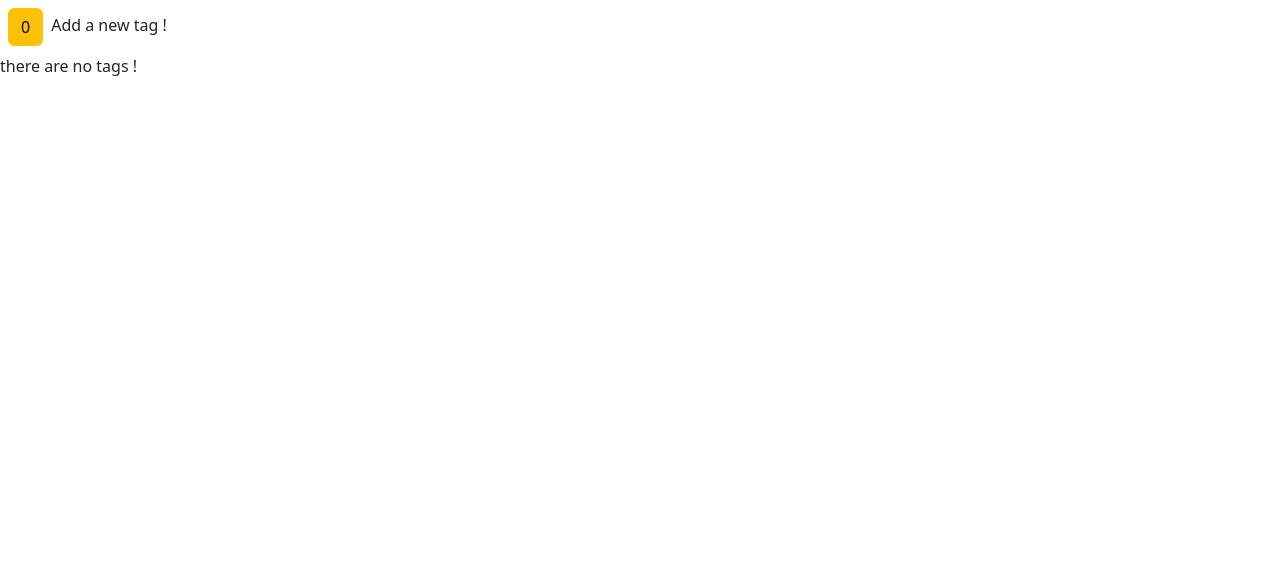
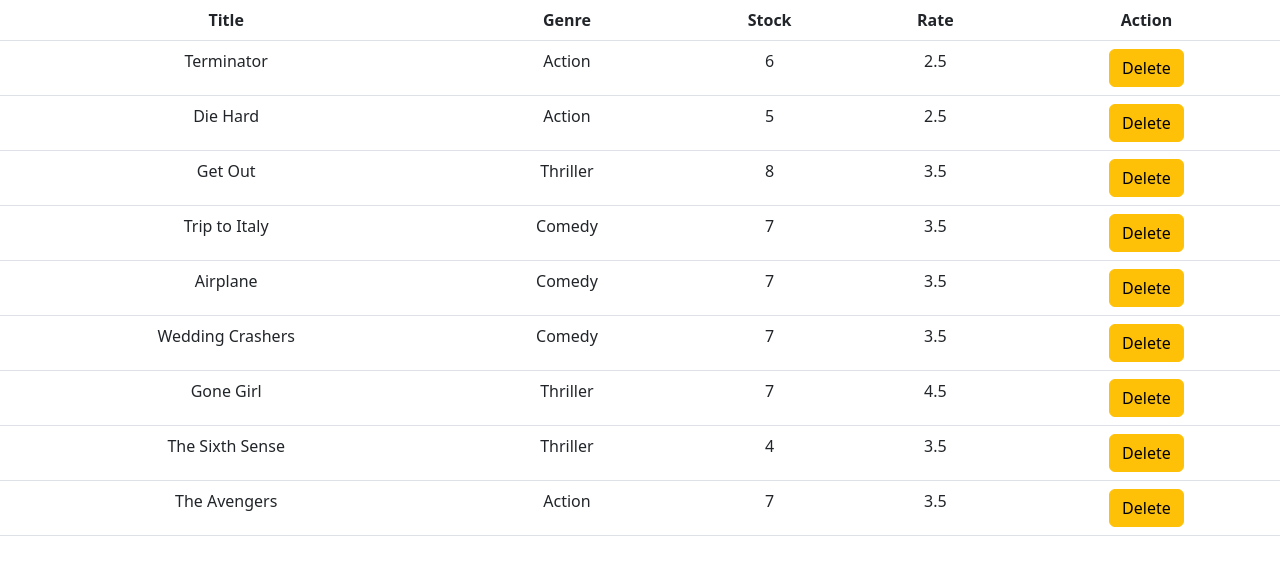
Before and after one commit to refschool/tutoreact, a React (Create React App) app: page / in a window 1280 px wide. Shown: the top 566 px of the page. Built offline with nearby package versions, Linux system fonts and the light colour scheme.

Commit message:
movie database delete OK

```diff
--- a/package.json
+++ b/package.json
@@ -7,6 +7,7 @@
     "@testing-library/react": "^13.4.0",
     "@testing-library/user-event": "^13.5.0",
     "bootstrap": "^5.2.3",
+    "font-awesome": "^4.7.0",
     "react": "^18.2.0",
     "react-bootstrap": "^2.7.2",
     "react-dom": "^18.2.0",
--- a/src/App.js
+++ b/src/App.js
@@ -1,23 +1,9 @@
-import logo from './logo.svg';
 import './App.css';
-
+import Movies from './components/Movies';
 function App() {
   return (
     <div className="App">
-      <header className="App-header">
-        <img src={logo} className="App-logo" alt="logo" />
-        <p>
-          Edit <code>src/App.js</code> and save to reload.
-        </p>
-        <a
-          className="App-link"
-          href="https://reactjs.org"
-          target="_blank"
-          rel="noopener noreferrer"
-        >
-          Learn React
-        </a>
-      </header>
+      <Movies />
     </div>
   );
 }
--- /dev/null
+++ b/src/components/Movies.jsx
@@ -0,0 +1,59 @@
+import React, { Component } from 'react';
+import { getMovies, deleteMovie } from '../services/fakeMovieService.js';
+
+class Movies extends Component {
+
+    state = {
+        movies: getMovies()
+    }
+
+    handleDelete = (id) => {
+        console.log('delete movie ', id)
+        let movies = this.state.movies
+        movies = movies.filter(movie => {
+            if (movie._id !== id) {
+                return movie
+            }
+        })
+
+        this.setState({ movies: movies })
+    }
+
+    render() {
+        return (
+            <div>
+                <table className="table">
+                    <thead>
+                        <tr>
+                            <th>Title</th>
+                            <th>Genre</th>
+                            <th>Stock</th>
+                            <th>Rate</th>
+                            <th>Action</th>
+                        </tr>
+                    </thead>
+                    <tbody>
+                        {
+                            this.state.movies.map(movie => {
+                                return (
+                                    <tr key={movie._id}>
+                                        <td>{movie.title}</td>
+                                        <td>{movie.genre.name}</td>
+                                        <td>{movie.numberInStock}</td>
+                                        <td>{movie.dailyRentalRate}</td>
+                                        <td>
+                                            <button className="btn btn-warning" onClick={() => { this.handleDelete(movie._id) }} >Delete</button>
+                                        </td>
+                                    </tr>
+                                )
+                            })
+                        }
+                    </tbody>
+                </table>
+            </div>
+
+        )
+    }
+}
+
+export default Movies
--- a/src/components/counter.jsx
+++ b/src/components/counter.jsx
@@ -4,7 +4,40 @@
 class Counter extends Component {
     state = {
         count: 0,
-        tags: []
+        tags: ['tag1', 'tag2', 'tag3']
+    }
+
+    constructor() {
+        super();
+        this.handleClick = this.handleClick.bind(this)
+    }
+    handleClick() {
+        console.log('setstate')
+        this.setState({
+            count: this.state.count + 1
+        })
+        console.log(this.state)// à ce stade le state n'est pas muté
+    }
+
+    render() {
+
+        return (
+            <>
+                <span className={this.getBtnClasses()}>{this.state.count}</span>
+                {this.state.tags.length === 0 && "Add a new tag !"}
+                {this.renderTag()}
+                <button onClick={this.handleClick}>Increment</button>
+            </>
+        )
+    }
+
+
+
+
+    getBtnClasses() {
+        let classes = "m-2 btn btn-";
+        classes += (this.state.count === 0) ? "warning" : "primary";
+        return classes;
     }
 
     renderTag() {
@@ -17,26 +50,6 @@
             }
         </ul>)
     }
-
-    render() {
-
-        return (
-            <>
-                <span className={this.getBtnClasses()}>{this.state.count}</span>
-                {this.state.tags.length === 0 && "Add a new tag !"}
-                {this.renderTag()}
-            </>
-        )
-    }
-
-
-
-
-    getBtnClasses() {
-        let classes = "m-2 btn btn-";
-        classes += (this.state.count === 0) ? "warning" : "primary";
-        return classes;
-    }
 }
 
 export default Counter;
--- a/src/index.js
+++ b/src/index.js
@@ -3,12 +3,13 @@
 import './index.css';
 import App from './App';
 import reportWebVitals from './reportWebVitals';
-import Counter from './components/counter'
+import 'bootstrap/dist/css/bootstrap.css';
+import 'font-awesome/css/font-awesome.css';
 
 const root = ReactDOM.createRoot(document.getElementById('root'));
 root.render(
   <React.StrictMode>
-    <Counter />
+    <App />
   </React.StrictMode>
 );
 
--- /dev/null
+++ b/src/services/fakeGenreService.js
@@ -0,0 +1,9 @@
+export const genres = [
+  { _id: "5b21ca3eeb7f6fbccd471818", name: "Action" },
+  { _id: "5b21ca3eeb7f6fbccd471814", name: "Comedy" },
+  { _id: "5b21ca3eeb7f6fbccd471820", name: "Thriller" }
+];
+
+export function getGenres() {
+  return genres.filter(g => g);
+}
--- /dev/null
+++ b/src/services/fakeMovieService.js
@@ -0,0 +1,98 @@
+import * as genresAPI from "./fakeGenreService";
+
+const movies = [
+  {
+    _id: "5b21ca3eeb7f6fbccd471815",
+    title: "Terminator",
+    genre: { _id: "5b21ca3eeb7f6fbccd471818", name: "Action" },
+    numberInStock: 6,
+    dailyRentalRate: 2.5,
+    publishDate: "2018-01-03T19:04:28.809Z"
+  },
+  {
+    _id: "5b21ca3eeb7f6fbccd471816",
+    title: "Die Hard",
+    genre: { _id: "5b21ca3eeb7f6fbccd471818", name: "Action" },
+    numberInStock: 5,
+    dailyRentalRate: 2.5
+  },
+  {
+    _id: "5b21ca3eeb7f6fbccd471817",
+    title: "Get Out",
+    genre: { _id: "5b21ca3eeb7f6fbccd471820", name: "Thriller" },
+    numberInStock: 8,
+    dailyRentalRate: 3.5
+  },
+  {
+    _id: "5b21ca3eeb7f6fbccd471819",
+    title: "Trip to Italy",
+    genre: { _id: "5b21ca3eeb7f6fbccd471814", name: "Comedy" },
+    numberInStock: 7,
+    dailyRentalRate: 3.5
+  },
+  {
+    _id: "5b21ca3eeb7f6fbccd47181a",
+    title: "Airplane",
+    genre: { _id: "5b21ca3eeb7f6fbccd471814", name: "Comedy" },
+    numberInStock: 7,
+    dailyRentalRate: 3.5
+  },
+  {
+    _id: "5b21ca3eeb7f6fbccd47181b",
+    title: "Wedding Crashers",
+    genre: { _id: "5b21ca3eeb7f6fbccd471814", name: "Comedy" },
+    numberInStock: 7,
+    dailyRentalRate: 3.5
+  },
+  {
+    _id: "5b21ca3eeb7f6fbccd47181e",
+    title: "Gone Girl",
+    genre: { _id: "5b21ca3eeb7f6fbccd471820", name: "Thriller" },
+    numberInStock: 7,
+    dailyRentalRate: 4.5
+  },
+  {
+    _id: "5b21ca3eeb7f6fbccd47181f",
+    title: "The Sixth Sense",
+    genre: { _id: "5b21ca3eeb7f6fbccd471820", name: "Thriller" },
+    numberInStock: 4,
+    dailyRentalRate: 3.5
+  },
+  {
+    _id: "5b21ca3eeb7f6fbccd471821",
+    title: "The Avengers",
+    genre: { _id: "5b21ca3eeb7f6fbccd471818", name: "Action" },
+    numberInStock: 7,
+    dailyRentalRate: 3.5
+  }
+];
+
+export function getMovies() {
+  return movies;
+}
+
+export function getMovie(id) {
+  return movies.find(m => m._id === id);
+}
+
+export function saveMovie(movie) {
+  let movieInDb = movies.find(m => m._id === movie._id) || {};
+  movieInDb.name = movie.name;
+  movieInDb.genre = genresAPI.genres.find(g => g._id === movie.genreId);
+  movieInDb.numberInStock = movie.numberInStock;
+  movieInDb.dailyRentalRate = movie.dailyRentalRate;
+
+  if (!movieInDb._id) {
+    movieInDb._id = Date.now();
+    movies.push(movieInDb);
+  }
+
+  return movieInDb;
+}
+
+export function deleteMovie(id) {
+  debugger
+  let movieInDb = movies.find(m => m._id === id);
+  movies.splice(movies.indexOf(movieInDb), 1);
+  return movieInDb;
+}
```
Also changed, not shown: 1 other file (tests, documents, lock files or other folders).
